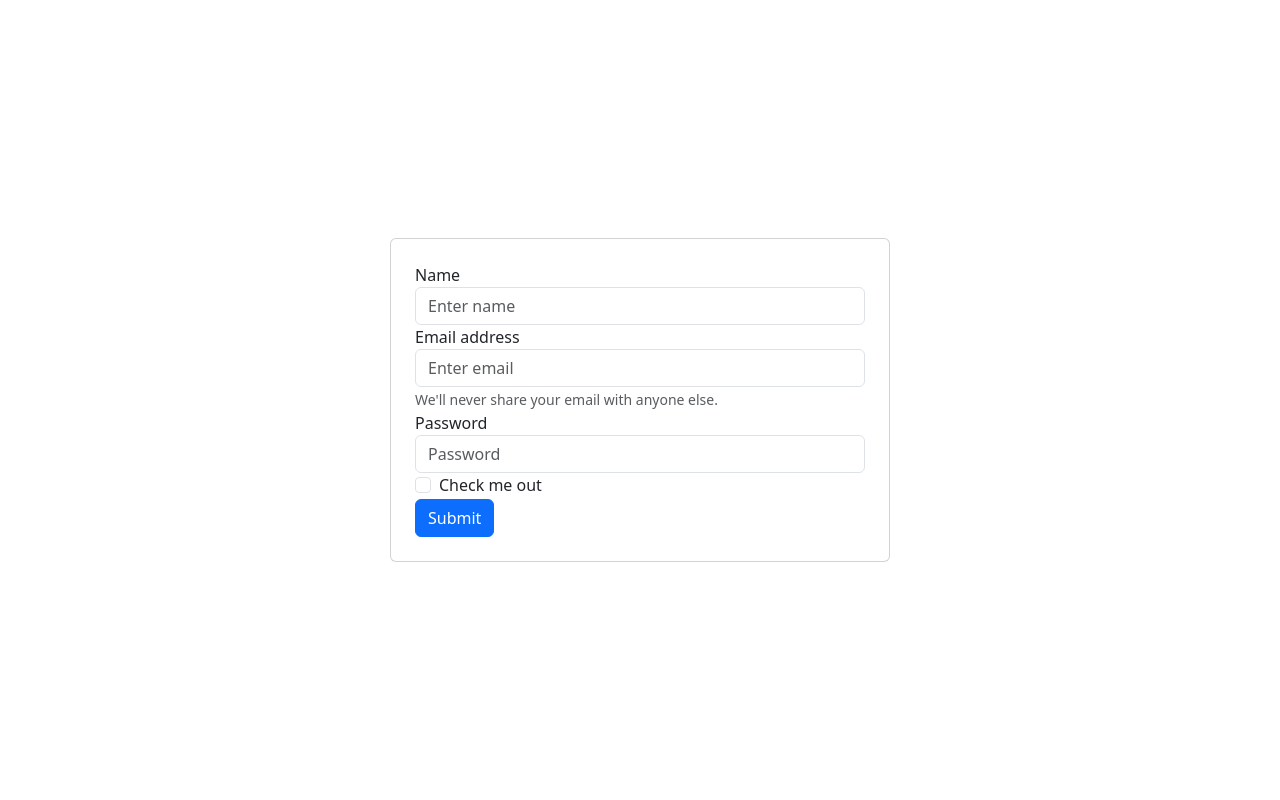
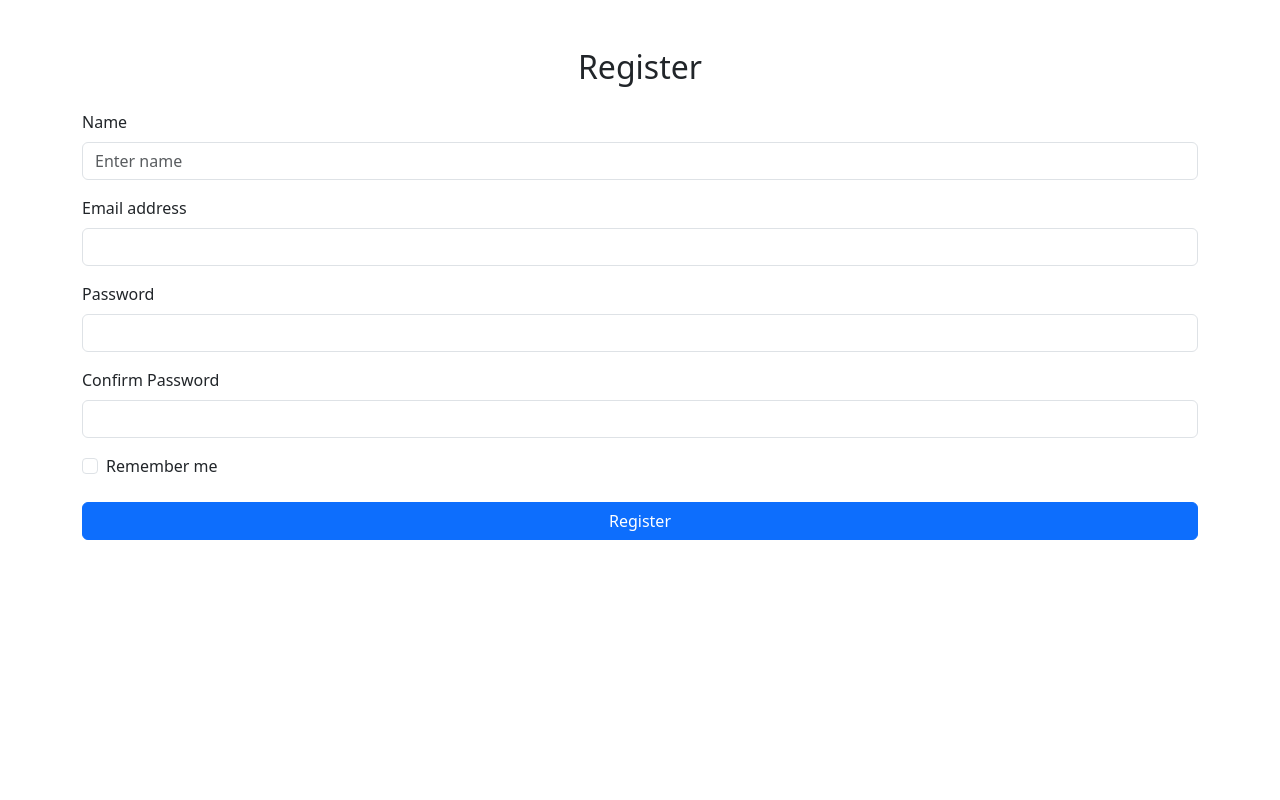
Before and after one commit to BounmyPTV/AirWorld, a Laravel app: page /register in a window 1280 px wide. Run offline with Laravel 12, Linux system fonts and the light colour scheme.

Commit message:
correction et amelioration auth

```diff
--- a/AirWorld/app/Http/Controllers/UserController.php
+++ b/AirWorld/app/Http/Controllers/UserController.php
@@ -25,7 +25,7 @@ class UserController extends Controller
         $request->validate([
             'name' => 'required|string',
             'email' => 'required|email|unique:users, email',
-            'password' => 'required|min:4'
+            'password' => 'required|min:4|confirmed'
         ]);
 
         return $request->only('name', 'email', 'password');
@@ -49,7 +49,7 @@ class UserController extends Controller
             'password'=> Hash::make($request->input('password')),
         ]);
 
-        $request->session()->regenerate();
+        Auth::attempt($request->only('email','password'), $request->filled('remember'));
         return redirect()->intended(route('home'));
     }
 
@@ -58,11 +58,11 @@ class UserController extends Controller
 
         $credentials = $request->only('email','password');
 
-        if (Auth::attempt($credentials)) {
+        if (Auth::attempt($credentials, $request->filled('remember'))) {
             $request->session()->regenerate();
             return redirect()->intended(route('home'));
         } else {
-            return redirect()->route('auth.login')->withErrors([
+            return redirect()->route('login')->withErrors([
                 'invalid' => 'Invalid email or password'
             ])->withInput();
         }
--- a/AirWorld/resources/views/auth/account.blade.php
+++ b/AirWorld/resources/views/auth/account.blade.php
@@ -6,7 +6,7 @@
 @auth
     Hi {{ Auth::User()->name }}
 
-    <form action="{{ route('auth.logout') }}" method="post">
+    <form action="{{ route('logout') }}" method="post">
         @csrf
         @method("delete")
         <input type="submit" value="logout">
--- a/AirWorld/resources/views/auth/signup.blade.php
+++ b/AirWorld/resources/views/auth/signup.blade.php
@@ -1,23 +1,57 @@
 @extends('layout.auth')
-@section('title', 'Login')
-@section('route', route('form.register'))
+
+@section('title', 'Register')
+@section('form-action', route('form.register'))
+
 @section('form-content')
-    <div class="form-group">
-        <label for="exampleInputName1">Name</label>
-        <input type="text" class="form-control" id="exampleInputName1" placeholder="Enter name" name="name">
+    <div class="mb-3">
+        <label for="name" class="form-label">Name</label>
+        <input type="text"
+               class="form-control @error('name') is-invalid @enderror"
+               id="name"
+               name="name"
+               placeholder="Enter name"
+               value="{{ old('name') }}"
+               required>
+        @error('name')
+            <div class="invalid-feedback">{{ $message }}</div>
+        @enderror
     </div>
 
-    <div class="form-group">
-        <label for="exampleInputEmail1">Email address</label>
-        <input type="email" class="form-control" id="exampleInputEmail1" aria-describedby="emailHelp" placeholder="Enter email" name="email">
-        <small id="emailHelp" class="form-text text-muted">We'll never share your email with anyone else.</small>
+    <div class="mb-3">
+        <label for="email" class="form-label">Email address</label>
+        <input type="email"
+               name="email"
+               id="email"
+               value="{{ old('email') }}"
+               class="form-control @error('email') is-invalid @enderror"
+               required>
+        @error('email')
+            <div class="invalid-feedback">{{ $message }}</div>
+        @enderror
     </div>
-    <div class="form-group">
-        <label for="exampleInputPassword1">Password</label>
-        <input type="password" class="form-control" id="exampleInputPassword1" placeholder="Password" name="password">
+
+    <div class="mb-3">
+        <label for="password" class="form-label">Password</label>
+        <input type="password"
+               name="password"
+               id="password"
+               class="form-control @error('password') is-invalid @enderror"
+               required>
+        @error('password')
+            <div class="invalid-feedback">{{ $message }}</div>
+        @enderror
     </div>
-    <div class="form-check">
-        <input type="checkbox" class="form-check-input" id="exampleCheck1">
-        <label class="form-check-label" for="exampleCheck1">Check me out</label>
+
+    <div class="mb-3">
+        <label for="password_confirmation" class="form-label">Confirm Password</label>
+        <input type="password"
+               name="password_confirmation"
+               id="password_confirmation"
+               class="form-control @error('password_confirmation') is-invalid @enderror"
+               required>
+        @error('password_confirmation')
+            <div class="invalid-feedback">{{ $message }}</div>
+        @enderror
     </div>
 @endsection
--- a/AirWorld/resources/views/layout/auth.blade.php
+++ b/AirWorld/resources/views/layout/auth.blade.php
@@ -2,17 +2,30 @@
 
 @section('content')
 
-<div class="d-flex justify-content-center align-items-center" style="min-height: 100vh;">
-    <div class="card p-4" style="width: 100%; max-width: 500px;">
-        <form action="@yield('form-action')" method="post">
-            @csrf
-            @yield('form-content')
-            <button type="submit" class="btn btn-primary">Submit</button>
-        </form>
-        @error("invalid")
-        <div class="alert alert-danger mt-3">{{ $message }}</div>
-        @enderror
-    </div>
+<div class="container mt-5">
+    <h2 class="mb-4 text-center">@yield('title')</h2>
+
+    @if ($errors->any())
+        <div class="alert alert-danger">
+            <ul class="mb-0">
+                @foreach ($errors->all() as $error)
+                    <li>{{ $error }}</li>
+                @endforeach
+            </ul>
+        </div>
+    @endif
+
+    <form method="POST" action="@yield('form-action')">
+        @csrf
+        @yield('form-content')
+
+        <div class="form-check mb-2">
+            <input type="checkbox" name="remember" id="remember" class="form-check-input" {{ old('remember') ? 'checked' : '' }}>
+            <label for="remember" class="form-check-label">Remember me</label>
+        </div>
+
+        <button type="submit" class="btn btn-primary w-100 mt-3">@yield('title')</button>
+    </form>
 </div>
 
 @endsection
--- a/AirWorld/routes/web.php
+++ b/AirWorld/routes/web.php
@@ -13,11 +13,19 @@ Route::prefix('admin')->name('admin.')->group(function() {
 
 });
 
-Route::get('/login', [UserController::class,'login'])->name('auth.login');
-Route::post('/login', [UserController::class,'connection'])->name('form.login');
+// Affiche le formulaire de connexion
+Route::get('/login', [UserController::class,'login'])->name('login');
+// Affiche le formulaire d'inscription
+Route::get('/register', [UserController::class,'signup'])->name('register');
+// Affiche la page du compte utilisateur (vérifie que tu sois connecté)
+Route::get('/account', [UserController::class,'account'])->middleware('auth')->name('account');
+// Permet de se déconnecter
+Route::delete('/account', [UserController::class,'logout'])->name('logout');
 
-Route::get('/register', [UserController::class,'signup'])->name('auth.register');
-Route::post('/register', [UserController::class,'register'])->name('form.register');
-
-Route::get('/account', [UserController::class,'account'])->middleware('auth')->name('auth.account');
-Route::delete('/account', [UserController::class,'logout'])->name('auth.logout');
+// La partie formulaire
+Route::prefix('')->name('form.')->group(function() {
+    // lance le controller qui permet de te connecter à un compte (user ou admin)
+    Route::post('/login', [UserController::class,'connection'])->name('login');
+    // lance le controller qui permet de t'enregistrer à un compte (puis te connecter)
+    Route::post('/register', [UserController::class,'register'])->name('register');
+});
```
Also changed, not shown: AirWorld/resources/views/auth/login.blade.php (+14 -13 lines).
